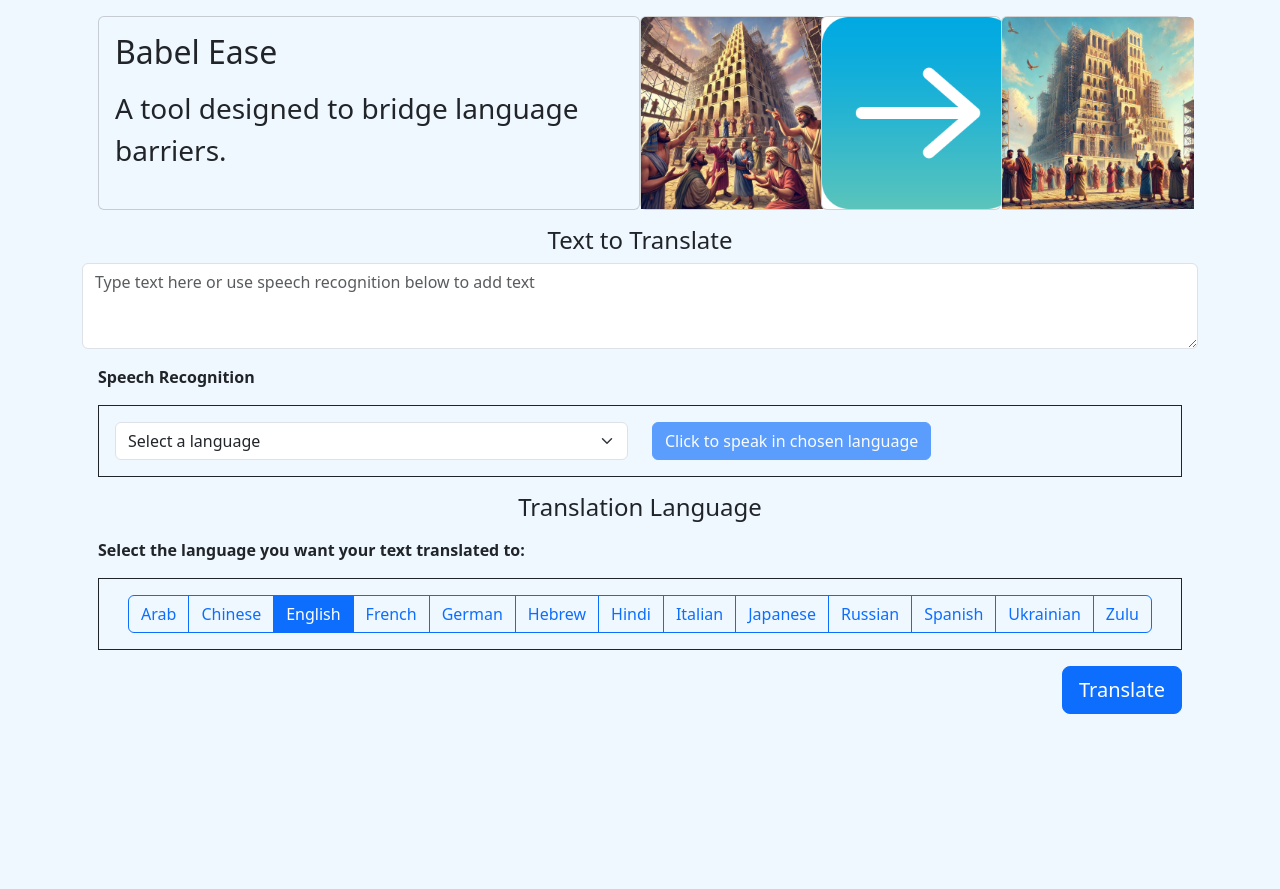
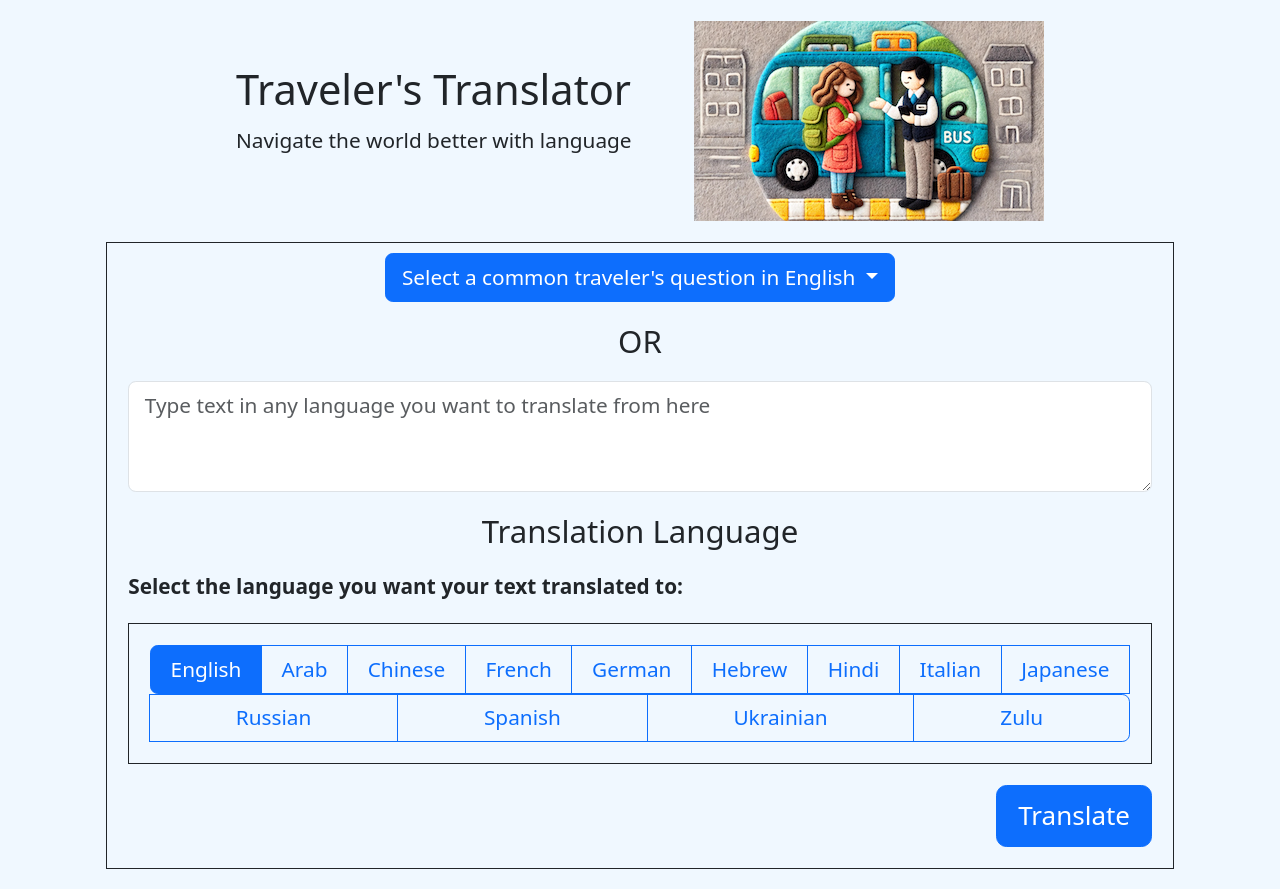
Before and after one commit to rebeccapeltz/FlaskTranslation, a Flask app: page / in a window 1280 px wide. Before the commit the page ends 714 px from the top, so only its background shows below. Run offline with Flask 3, Linux system fonts and the light colour scheme.

Commit message:
remove speech recognition for now;add ask question;update UI

```diff
--- /dev/null
+++ b/static/js/askQuestion.js
@@ -0,0 +1,16 @@
+document.addEventListener("DOMContentLoaded", (event) => {
+
+  const dropdownItems = document.querySelectorAll(".dropdown-item");
+
+  // Loop through and add a click event listener to each item
+  dropdownItems.forEach((item) => {
+    item.addEventListener("click", function (event) {
+      const selectedValue = event.target.textContent; // Get the text content of the clicked item
+      if (selectedValue !== "none") {
+        document.querySelector("#input_text").value = selectedValue;
+      }
+      console.log("Selected item:", selectedValue); // Log or process the selected value
+    });
+  });
+
+});
--- a/static/js/speechRecognition.js
+++ b/static/js/speechRecognition.js
@@ -1,38 +1,38 @@
 document.addEventListener("DOMContentLoaded", () => {
   // console.log('dom content loaded')
-  document.querySelector("#speakInput").addEventListener("click", (event) => {
-    if (event) event.preventDefault();
-    startRecognition(event);
-  });
+  // document.querySelector("#speakInput").addEventListener("click", (event) => {
+  //   if (event) event.preventDefault();
+  //   startRecognition(event);
+  // });
 });
 
-function startRecognition(event) {
+// function startRecognition(event) {
   // let languageCodeSelect = document.querySelector("#speechLanguageSelect");
   // let languageCode =
   //   languageCodeSelect.options[languageCodeSelect.selectedIndex].value;
   // let apiCall = "/start_recognition?language_code=" + languageCode;
-  let apiCall = "/start_recognition";
+//   let apiCall = "/start_recognition";
 
-  fetch(apiCall)
-    .then((response) => response.json())
-    .then((data) => {
-      console.log(data);
-      document.querySelector("#input_text").value = data.text;
-    })
-    .catch((error) => console.error("Error:", error));
-}
+//   fetch(apiCall)
+//     .then((response) => response.json())
+//     .then((data) => {
+//       console.log(data);
+//       document.querySelector("#input_text").value = data.text;
+//     })
+//     .catch((error) => console.error("Error:", error));
+// }
 
 // button to speak input initialized to disabled
-document.querySelector("#speakInput").disabled = true;
+// document.querySelector("#speakInput").disabled = true;
 
-const selectElement = document.getElementById("speechLanguageSelect");
-selectElement.addEventListener("change", function () {
-  const selectedValue = selectElement.value;
-  if (selectedValue === "none") {
-    //add disabled to button
-    document.querySelector("#speakInput").disabled = true;
-  } else {
-    //remove disabled from button
-    document.querySelector("#speakInput").disabled = false;
-  }
-});
+// const selectElement = document.getElementById("speechLanguageSelect");
+// selectElement.addEventListener("change", function () {
+//   const selectedValue = selectElement.value;
+//   if (selectedValue === "none") {
+//     //add disabled to button
+//     document.querySelector("#speakInput").disabled = true;
+//   } else {
+//     //remove disabled from button
+//     document.querySelector("#speakInput").disabled = false;
+//   }
+// });
--- a/templates/index.html
+++ b/templates/index.html
@@ -7,8 +7,15 @@
     <meta name="viewport" content="width=device-width, initial-scale=1.0">
     <link href="https://cdn.jsdelivr.net/npm/bootstrap@5.3.3/dist/css/bootstrap.min.css" rel="stylesheet"
         integrity="sha384-QWTKZyjpPEjISv5WaRU9OFeRpok6YctnYmDr5pNlyT2bRjXh0JMhjY6hW+ALEwIH" crossorigin="anonymous">
-    <title>Babel Ease</title>
+    <script src="https://cdn.jsdelivr.net/npm/bootstrap@5.1.3/dist/js/bootstrap.bundle.min.js"
+        integrity="sha384-ka7Sk0Gln4gmtz2MlQnikT1wXgYsOg+OMhuP+IlRH9sENBO0LRn5q+8nbTov4+1p"
+        crossorigin="anonymous"></script>
+    <title>Translation and Synthesis</title>
     <style>
+        html {
+            font-size: calc(.5em + 1vw);
+        }
+
         body {
             background-color: aliceblue;
         }
@@ -16,125 +23,132 @@
         .background {
             background-color: aliceblue;
         }
+
+        .select-question {
+            text-align: center;
+        }
     </style>
 </head>
 
 <body>
     <div class="container">
-        <div class="d-flex justify-content-center m-3">
-            <div class="card col-6 background">
-                <div class="card-body">
-                    <h2 class="card-text">Babel Ease</h2>
-                    <p class="mt-3 fs-3">A tool designed to bridge language barriers.</p>
+        <div class="d-flex gap-5 justify-content-center m-3">
+            <div class="d-flex align-items-center" style="height: h-100"> <!--  or use h-100 (for 100% height)  -->
+                <div>
+                    <h2 class="">Traveler's Translator</h2>
+                    <p>Navigate the world better with language</p>
                 </div>
             </div>
-            <div class="card col-2">
-                <div class="mx-auto">
-                    <img class="card-img-top" style="width:12rem"
-                        src="{{url_for('static', filename='images/babel-no-understand.png')}}" alt="Card image cap">
-                </div>
-            </div>
-            <div class="card col-2">
-                <div class="mx-auto">
-                    <img class="card-img-top" style="width:12rem"
-                        src="{{url_for('static', filename='images/right-arrow.png')}}" alt="Card image cap">
-                </div>
-            </div>
-            <div class="card col-2">
-                <div class="mx-auto">
-                    <img class="card-img-top" style="width:12rem"
-                        src="{{url_for('static', filename='images/babel-understand.png')}}" alt="Card image cap">
-                </div>
+            <div>
+                <img src="{{url_for('static', filename='images/ask_bus_driver_200.png')}}" alt="Ask the bus driver"
+                    class="img-fluid" alt="Responsive image">
             </div>
         </div>
 
 
         <form id="myForm" method="POST">
-            <h4 class="text-center">Text to Translate</h4>
-            <div class="text-center">
+
+
+            <div class="border border-dark m-3 ">
+                <div class="dropdown m-2  select-question">
+                    <button class="btn btn-primary dropdown-toggle" type="button" id="dropdownMenuButton1"
+                        data-bs-toggle="dropdown" aria-expanded="false">
+                        Select a common traveler's question in English
+                    </button>
+                    <ul class="dropdown-menu" aria-labelledby="dropdownMenuButton1">
+                        <li><a class="dropdown-item" href="#">Where is the nearest ATM?</a></li>
+                        <li><a class="dropdown-item" href="#">How much is a taxi to the airport?</a></li>
+                        <li><a class="dropdown-item" href="#">What's the best way to get to the museum?</a></li>
+
+                        <li><a class="dropdown-item" href="#">Is this tap water safe to drink?</a></li>
+                        <li><a class="dropdown-item" href="#">Where can I find a good local restaurant?</a></li>
+                        <li><a class="dropdown-item" href="#">Do you have Wi-Fi?</a></li>
+                        <li><a class="dropdown-item" href="#">Where is the closest pharmacy?</a></li>
+                        <li><a class="dropdown-item" href="#">How much does a bus ticket cost?</a></li>
+                        <li><a class="dropdown-item" href="#">Is there a tourist information center nearby?</a></li>
+                        <li><a class="dropdown-item" href="#">What time does the market open?</a></li>
+
+                        <li><a class="dropdown-item" href="#">Can I pay with a credit card?</a></li>
+                        <li><a class="dropdown-item" href="#">Where can I exchange currency?</a></li>
+                        <li><a class="dropdown-item" href="#">Is it safe to walk here at night?</a></li>
+                        <li><a class="dropdown-item" href="#">Where is the train station?</a></li>
+                        <li><a class="dropdown-item" href="#">How far is it to the beach?</a></li>
+
+                        <li><a class="dropdown-item" href="#">Is there a laundry service here?</a></li>
+                        <li><a class="dropdown-item" href="#">What is the local specialty dish?</a></li>
+                        <li><a class="dropdown-item" href="#">Does this bus go to the city center?</a></li>
+                        <li><a class="dropdown-item" href="#">Where can I buy a local SIM card?</a></li>
+
+                    </ul>
+                </div>
+                <div class="text-center m-3">
+                    <h4>OR</h4>
+                </div>
+
+                <div class="text-center m-3">
                     <div class="form-group">
-                    <textarea placeholder="Type text here or use speech recognition below to add text" name="text"
+                        <textarea placeholder="Type text in any language you want to translate from here" name="text"
                             id="input_text" cols="15" rows="3" class="form-control"></textarea>
-                </div>
-            </div>
-            <div class="m-3"><span class="fw-bold">Speech Recognition</span></div>
-
-            <div class="border border-dark m-3">
-
-                <!-- speech recognition-->
-                <div class="m-3">
-                    <div class="row">
-                        <div class="input-group col">
-                            <select id="speechLanguageSelect" class="form-select">
-                                <option value="none" selected>Select a language</option>
-                                <option value="ar-SA">Arab</option>
-                                <option value="zh-CN">Chinese</option>
-                                <option value="en-US">English</option>
-                                <option value="fr-FR">French</option>
-                                <option value="de-DE">German</option>
-                                <option value="he-IL">Hebrew</option>
-                                <option value="hi-IN">Hindi</option>
-                                <option value="it-IT">Italian</option>
-                                <option value="ja-JP">Japnaese</option>
-                                <option value="ru-RU">Russian</option>
-                                <option value="es-MX">Spanish</option>
-                                <option value="uk-UA">Ukaraine</option>
-                                <option value="zu-ZA">Zulu</option>
-                            </select>
-                        </div>
-                        <div class="input-group-append col">
-                            <button disabled id="speakInput" class="btn btn-primary">
-                                Click to speak in chosen language
-                            </button>
-                        </div>
-                    </div>
                     </div>
                 </div>
 
                 <h4 class="text-center mt-3">Translation Language</h4>
-            <div class="m-3"><span class="fw-bold">Select the language you want your text translated to:</span></div>
+                <div class="m-3"><span class="fw-bold">Select the language you want your text translated to:</span>
+                </div>
 
                 <div class="border border-dark text-center m-3">
                     <div class="btn-group flex-wrap m-3" role="group" aria-label="Language to translate to">
 
-                    <input type="radio" value="ar" class="btn-check" name="language" id="btnradio0" autocomplete="off">
+                        <input type="radio" value="en" class="btn-check" name="language" id="btnradio1"
+                            autocomplete="off" checked>
+                        <label class="btn btn-outline-primary" for="btnradio1">English</label>
+
+                        <input type="radio" value="ar" class="btn-check" name="language" id="btnradio0"
+                            autocomplete="off">
                         <label class="btn btn-outline-primary" for="btnradio0">Arab</label>
 
-                    <input type="radio" value="zh" class="btn-check" name="language" id="btnradio9" autocomplete="off">
+                        <input type="radio" value="zh" class="btn-check" name="language" id="btnradio9"
+                            autocomplete="off">
                         <label class="btn btn-outline-primary" for="btnradio9">Chinese</label>
 
-                    <input type="radio" value="en" class="btn-check" name="language" id="btnradio1" autocomplete="off"
-                        checked>
-                    <label class="btn btn-outline-primary" for="btnradio1">English</label>
-
-                    <input type="radio" value="fr" class="btn-check" name="language" id="btnradio2" autocomplete="off">
+                        <input type="radio" value="fr" class="btn-check" name="language" id="btnradio2"
+                            autocomplete="off">
                         <label class="btn btn-outline-primary" for="btnradio2">French</label>
 
-                    <input type="radio" value="de" class="btn-check" name="language" id="btnradio3" autocomplete="off">
+                        <input type="radio" value="de" class="btn-check" name="language" id="btnradio3"
+                            autocomplete="off">
                         <label class="btn btn-outline-primary" for="btnradio3">German</label>
 
-                    <input type="radio" value="he" class="btn-check" name="language" id="btnradio02" autocomplete="off">
+                        <input type="radio" value="he" class="btn-check" name="language" id="btnradio02"
+                            autocomplete="off">
                         <label class="btn btn-outline-primary" for="btnradio02">Hebrew</label>
 
-                    <input type="radio" value="hi" class="btn-check" name="language" id="btnradio01" autocomplete="off">
+                        <input type="radio" value="hi" class="btn-check" name="language" id="btnradio01"
+                            autocomplete="off">
                         <label class="btn btn-outline-primary" for="btnradio01">Hindi</label>
 
-                    <input type="radio" value="it" class="btn-check" name="language" id="btnradio4" autocomplete="off">
+                        <input type="radio" value="it" class="btn-check" name="language" id="btnradio4"
+                            autocomplete="off">
                         <label class="btn btn-outline-primary" for="btnradio4">Italian</label>
 
-                    <input type="radio" value="ja" class="btn-check" name="language" id="btnradio5" autocomplete="off">
+                        <input type="radio" value="ja" class="btn-check" name="language" id="btnradio5"
+                            autocomplete="off">
                         <label class="btn btn-outline-primary" for="btnradio5">Japanese</label>
 
-                    <input type="radio" value="ru" class="btn-check" name="language" id="btnradio6" autocomplete="off">
+                        <input type="radio" value="ru" class="btn-check" name="language" id="btnradio6"
+                            autocomplete="off">
                         <label class="btn btn-outline-primary" for="btnradio6">Russian</label>
 
-                    <input type="radio" value="es" class="btn-check" name="language" id="btnradio7" autocomplete="off">
+                        <input type="radio" value="es" class="btn-check" name="language" id="btnradio7"
+                            autocomplete="off">
                         <label class="btn btn-outline-primary" for="btnradio7">Spanish</label>
 
-                    <input type="radio" value="uk" class="btn-check" name="language" id="btnradio8" autocomplete="off">
+                        <input type="radio" value="uk" class="btn-check" name="language" id="btnradio8"
+                            autocomplete="off">
                         <label class="btn btn-outline-primary" for="btnradio8">Ukrainian</label>
 
-                    <input type="radio" value="zu" class="btn-check" name="language" id="btnradio03" autocomplete="off">
+                        <input type="radio" value="zu" class="btn-check" name="language" id="btnradio03"
+                            autocomplete="off">
                         <label class="btn btn-outline-primary" for="btnradio03">Zulu</label>
                     </div>
                 </div>
@@ -146,7 +160,7 @@
 
         </form>
     </div>
-    <script src="{{ url_for('static', filename='js/speechRecognition.js', v=now()) }}"></script>
+    <script src="{{ url_for('static', filename='js/askQuestion.js', v=now()) }}"></script>
 
 </body>
 
```
Also changed, not shown: templates/results.html (+33 -14 lines), static/images/ask_bus_driver.jpg (added), static/images/ask_bus_driver_200.png (added). Lines whose indentation alone changed are shown as unchanged.
